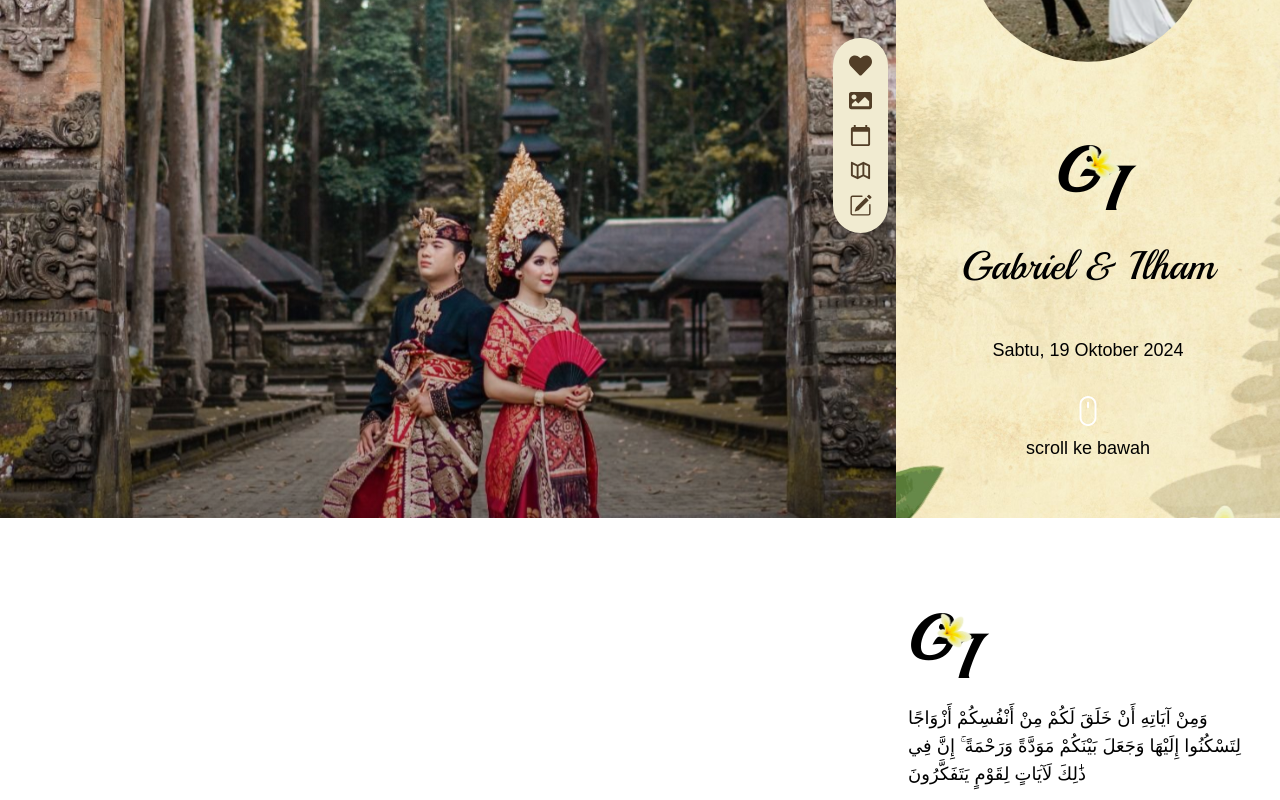
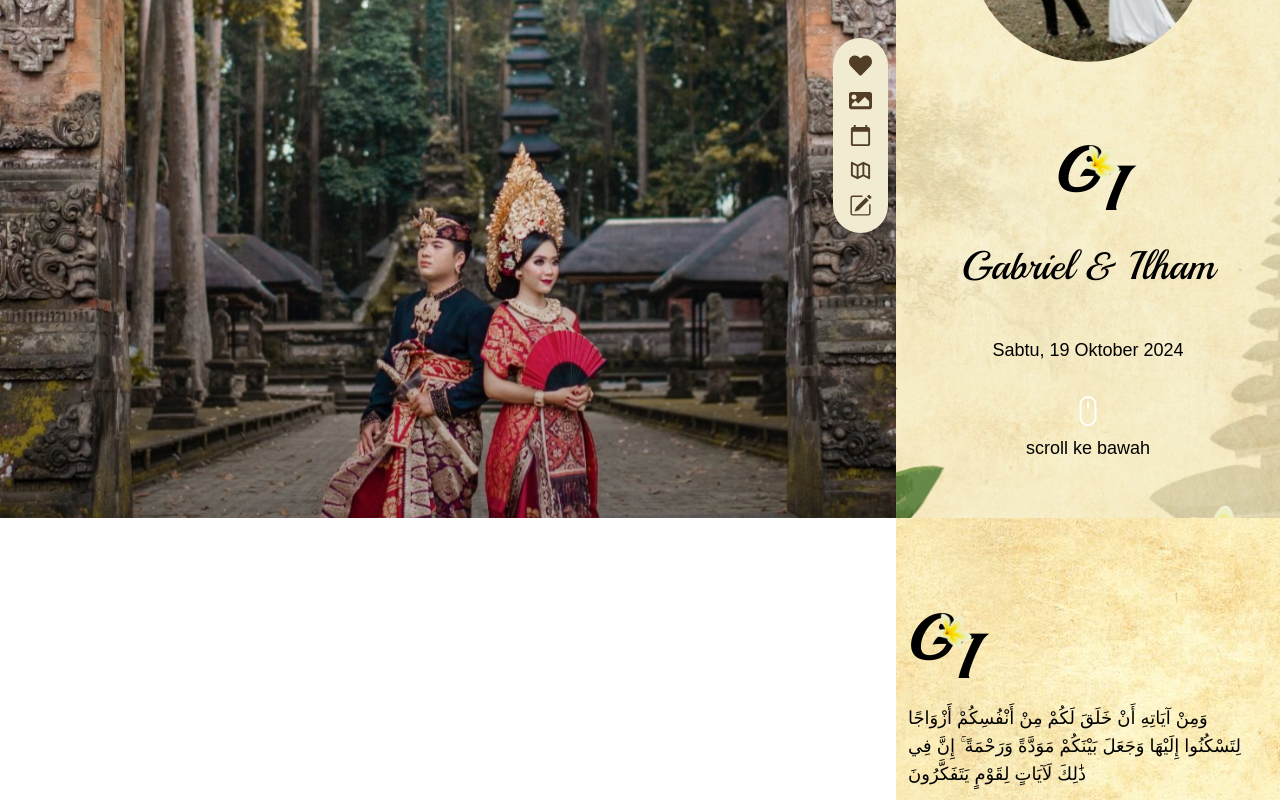
Before and after one commit to Orizaaaaa/undangandigital, a Next.js app: page /view/bali in a window 1280 px wide. Shown: the part 282-1082 px from the top of the page. Built offline with nearby package versions, Linux system fonts and the light colour scheme; a web font is replaced by a local one.

Commit message:
addd pray

```diff
--- a/src/app/image.ts
+++ b/src/app/image.ts
@@ -21,9 +21,10 @@ import userBali1 from './assets/userBali1.svg'
 import introIntivitation from './assets/introIntivitation.svg'
 import bgbali from './assets/bgbali.svg'
 import flower from './assets/flower.png'
+import bgBasicBali from './assets/bgBasicBali.jpg'
 
 
 export {
     logoBrand, homeIcon, heroInstruction, example, homeFitur, share, phone, music, money, kuas, galery, dataFild, clock, BCA, BRI, GoPay, dana,
-    bni, customer, userBali1, introIntivitation, bgbali, flower
+    bni, customer, userBali1, introIntivitation, bgbali, flower, bgBasicBali
 }
--- a/src/app/view/bali/bali.scss
+++ b/src/app/view/bali/bali.scss
@@ -10,4 +10,8 @@
         background-size: cover;
         object-fit: cover;
     }
+
+    .hero-2-bali {
+        background-image: url('../../assets/bgBasicBali.jpg');
+    }
 }
--- a/src/app/view/bali/page.tsx
+++ b/src/app/view/bali/page.tsx
@@ -5,7 +5,6 @@ import './bali.scss'
 import Image from "next/image"
 import { SlMouse } from "react-icons/sl";
 import { forumFont, playballFont } from "@/app/utils/font";
-import { Inter } from "next/font/google";
 
 const BaliTheme = () => {
 
```
Also changed, not shown: src/app/assets/bgBasicBali.jpg (renamed from src/app/assets/bg-basic-bali.jpg).
